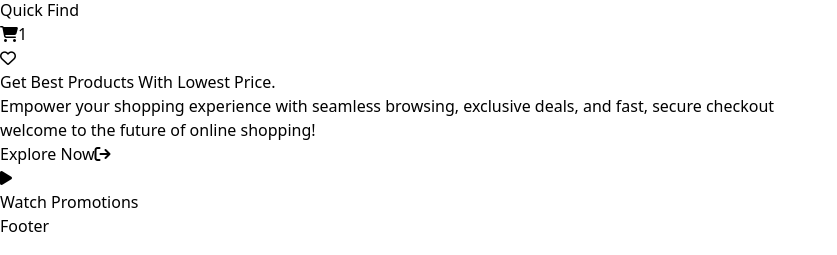
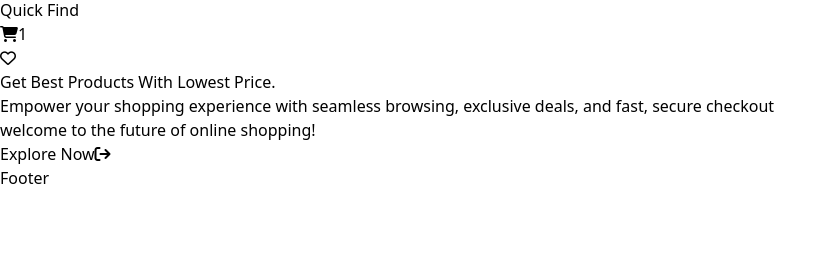
Before and after one commit to shoaibsaleem0299/Awesome-E-commerce, a React (Vite) app: page / in a window 1280 px wide. Shown: the part 542-797 px from the top of the page, without its empty margins (0-837 px from the left). Built offline with nearby package versions, Linux system fonts and the light colour scheme.

Commit message:
make hero is now complete

```diff
--- a/src/components/Home/Home.jsx
+++ b/src/components/Home/Home.jsx
@@ -2,39 +2,19 @@ import React from 'react';
 
 const Home = () => {
   return (
-    <section >
-      <div className="bg-[url('/assets/images/bg-1.png')] w-[95%] h-screen mx-auto px-10 pt-32 rounded-[70px]">
-        {/* Row 1 */}
-        <div className="flex">
-          {/* Column 1 */}
-          <div className=" text-white">
-            <h1 className="text-5xl font-semibold">
+    <section className='flex items-center justify-center' >
+      <div className="bg-[url('/assets/images/bg-1.png')] text-center w-[95%]  mx-auto px-10 py-32 rounded-[70px] ">
+        <h1 className="lg:text-6xl sm:text-4xl font-extrabold text-white mb-4">
           Get <span className="text-blue-500">Best Products</span> With Lowest Price.
         </h1>
-            <p className="mt-6 text-lg font-light">
+        <p className="text-white lg:text-xl md:text-sm font-semibold my-6">
           Empower your shopping experience with seamless browsing, exclusive deals, and fast, secure checkout <br />
           <span className="text-blue-500">welcome to the future of online shopping!</span>
         </p>
-
-            {/* Buttons Row */}
-            <div className="flex flex-wrap mt-8">
-              <div className="w-full lg:w-5/12 mb-4">
-                <button className="bg-blue-500 text-white font-bold py-3 px-6 rounded-full hover:bg-white hover:text-blue-900 transition-all">
+        <button className="bg-blue-500 text-white lg:font-bold md:font-light py-3 px-6 rounded-full hover:bg-white hover:text-blue-900 transition-all">
           Explore Now
           <i className="fas fa-arrow-right-from-bracket ml-3 bg-blue-700 text-white p-3 rounded-full hover:bg-white hover:text-blue-900 transition-all"></i>
         </button>
-              </div>
-              <div className="w-full lg:w-2/12 mb-4 flex items-center justify-center lg:justify-start">
-                <i className="fas fa-play bg-white text-blue-900 p-5 rounded-full hover:bg-blue-700 hover:text-white transition-all"></i>
-              </div>
-              <div className="w-full lg:w-5/12 mb-4 text-center lg:text-left">
-                <a href="#" className="text-blue-700 text-sm hover:text-white transition-all">
-                  Watch Promotions
-                </a>
-              </div>
-            </div>
-          </div>
-        </div>
       </div>
     </section>
   );
```
Lines whose indentation alone changed are shown as unchanged.
